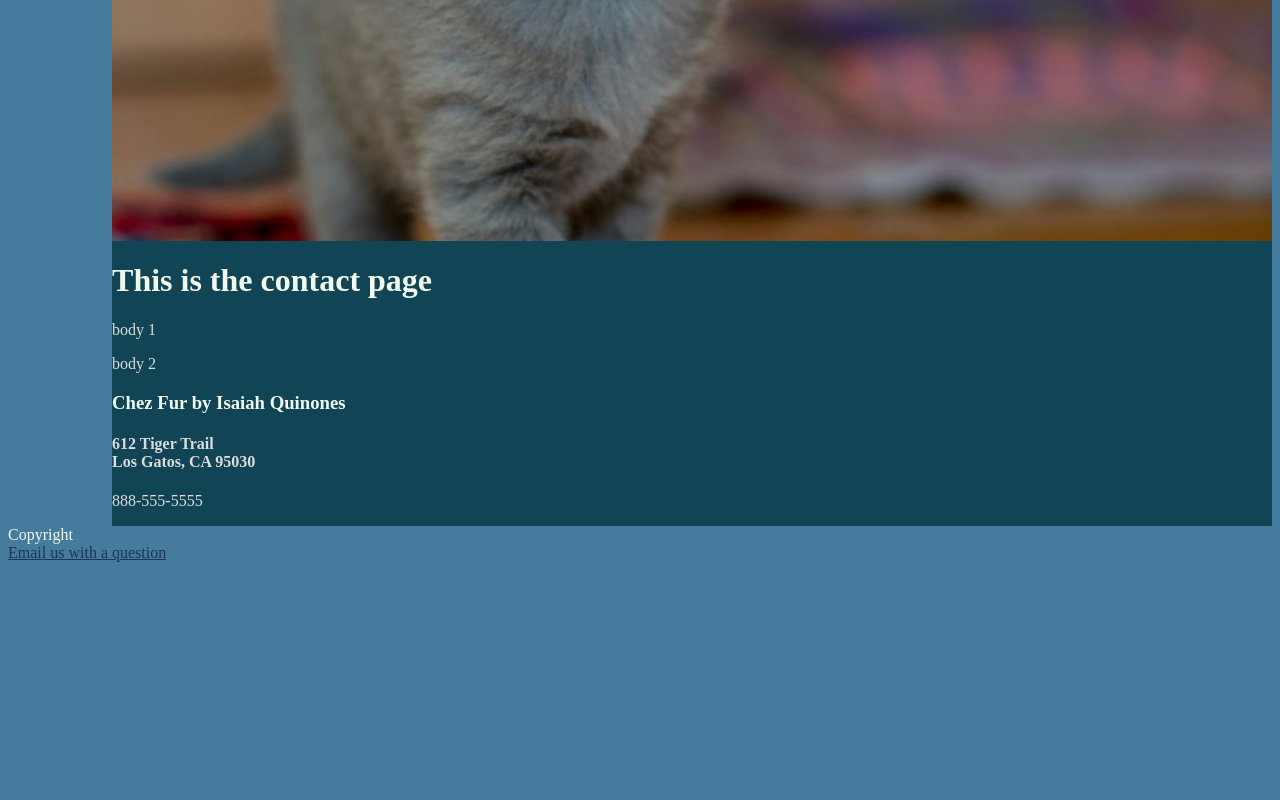
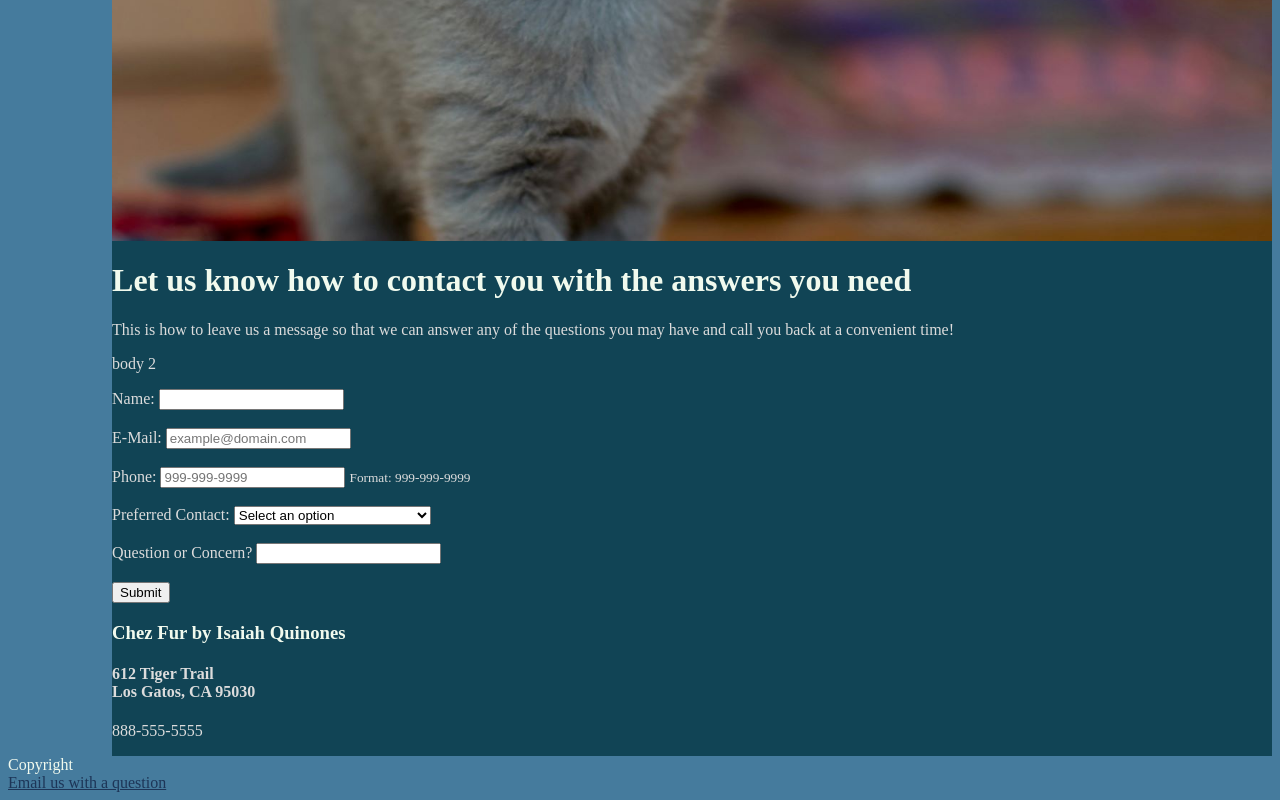
Before and after one commit to IQuinones5284/ChezFur-a-cat-caf-Project, a plain HTML site: page pages/contact.html in a window 1280 px wide. Shown: the part 654-1454 px from the top of the page. Before the commit the page ends 1224 px from the top, so only its background shows below. Drawn offline with Linux system fonts and the light colour scheme.

Commit message:
added form to contact page

```diff
--- a/pages/contact.html
+++ b/pages/contact.html
@@ -27,9 +27,45 @@
         <main>
              <!-- Hero Image 4 -->
              <img src="../images/ContactCat.jpg" alt="A grey cat with blue eyes" class="hero-image">
-            <h1>This is the contact page</h1>
-            <p>body 1</p>
+            <h1>Let us know how to contact you with the answers you need</h1>
+            <p>This is how to leave us a message so that we can answer any of the questions you may have and call you back at a convenient time!</p>
             <p>body 2</p>
+             <!-- Contact Form Starts Here -->
+             <form action="https://webdevbasics.net/scripts/demo.php" method="post">
+                <!-- Name Field -->
+                <label for="name">Name:</label>
+                <input type="text" id="name" name="name" required>
+                <br><br>
+
+                <!-- Email Field -->
+                <label for="email">E-Mail:</label>
+                <input type="email" id="email" name="email" placeholder="example@domain.com" required>
+                <br><br>
+
+                <!-- Phone Field -->
+                <label for="phone">Phone:</label>
+                <input type="tel" id="phone" name="phone" pattern="\d{3}-\d{3}-\d{4}" placeholder="999-999-9999" required>
+                <small>Format: 999-999-9999</small>
+                <br><br>
+
+                <!-- Preferred Contact Dropdown -->
+                <label for="contact">Preferred Contact:</label>
+                <select id="contact" name="contact" required>
+                    <option value="" disabled selected>Select an option</option>
+                    <option value="email">Email</option>
+                    <option value="phone">Phone me between 1pm-4pm</option>
+                    <option value="text">Phone me between 6pm-9pm</option>
+                </select>
+                <br><br>
+                <!-- Question or concern sub -->
+                <label for="Question or Concern?"> Question or Concern?</label>
+                <input type="text" id="question or concern" name="question or concern" required>
+                <br><br>
+                <!-- Submit Button -->
+                <input type="submit" value="Submit">
+            </form>
+            <!-- Contact Form Ends Here -->
+
             <h3>Chez Fur by Isaiah Quinones</h3>
             <h4>
              612 Tiger Trail   <br>
```
